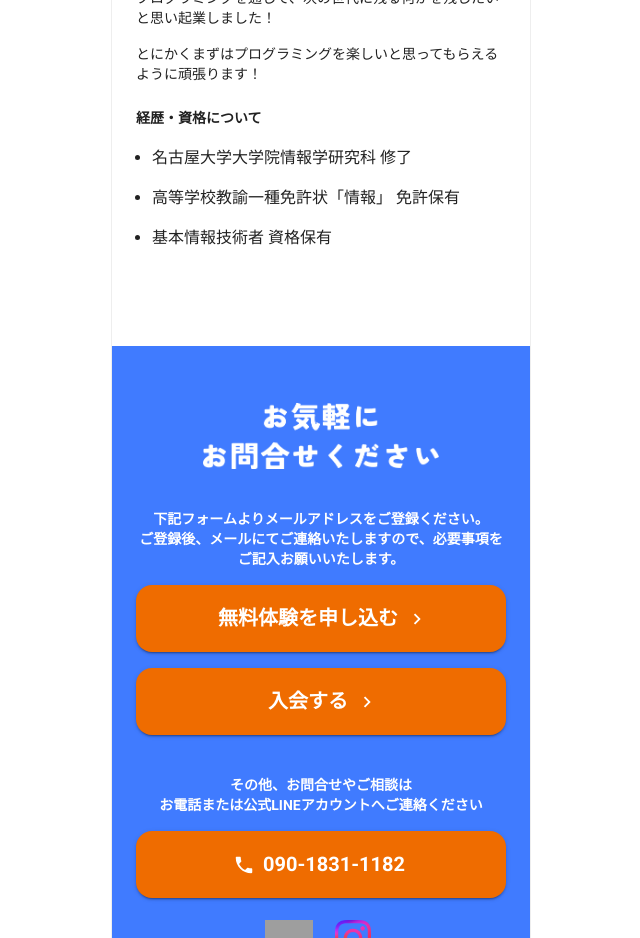
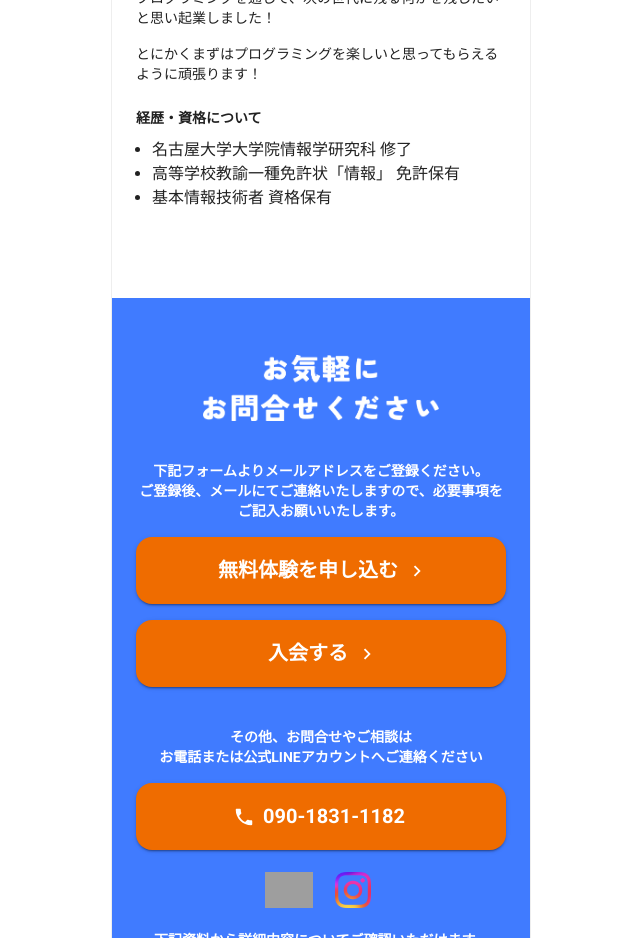
Before and after one commit to yutaroud/rect, a Next.js app: page /school in a window 1280 px wide. Shown: the part 3060-3998 px from the top of the page, without its empty margins (319-959 px from the left). Built offline with nearby package versions, Linux system fonts and the light colour scheme; grey boxes are pictures that could not be loaded.

Commit message:
[#117]fix:スタイル調整

```diff
--- a/src/app/school/Teacher.tsx
+++ b/src/app/school/Teacher.tsx
@@ -12,7 +12,8 @@ const sxStyles = {
     '& > li': {
       display: 'list-item',
       listStyleType: 'disc',
-      pl: '0',
+      pl: 0,
+      py: 0,
     },
   }
 }
```
